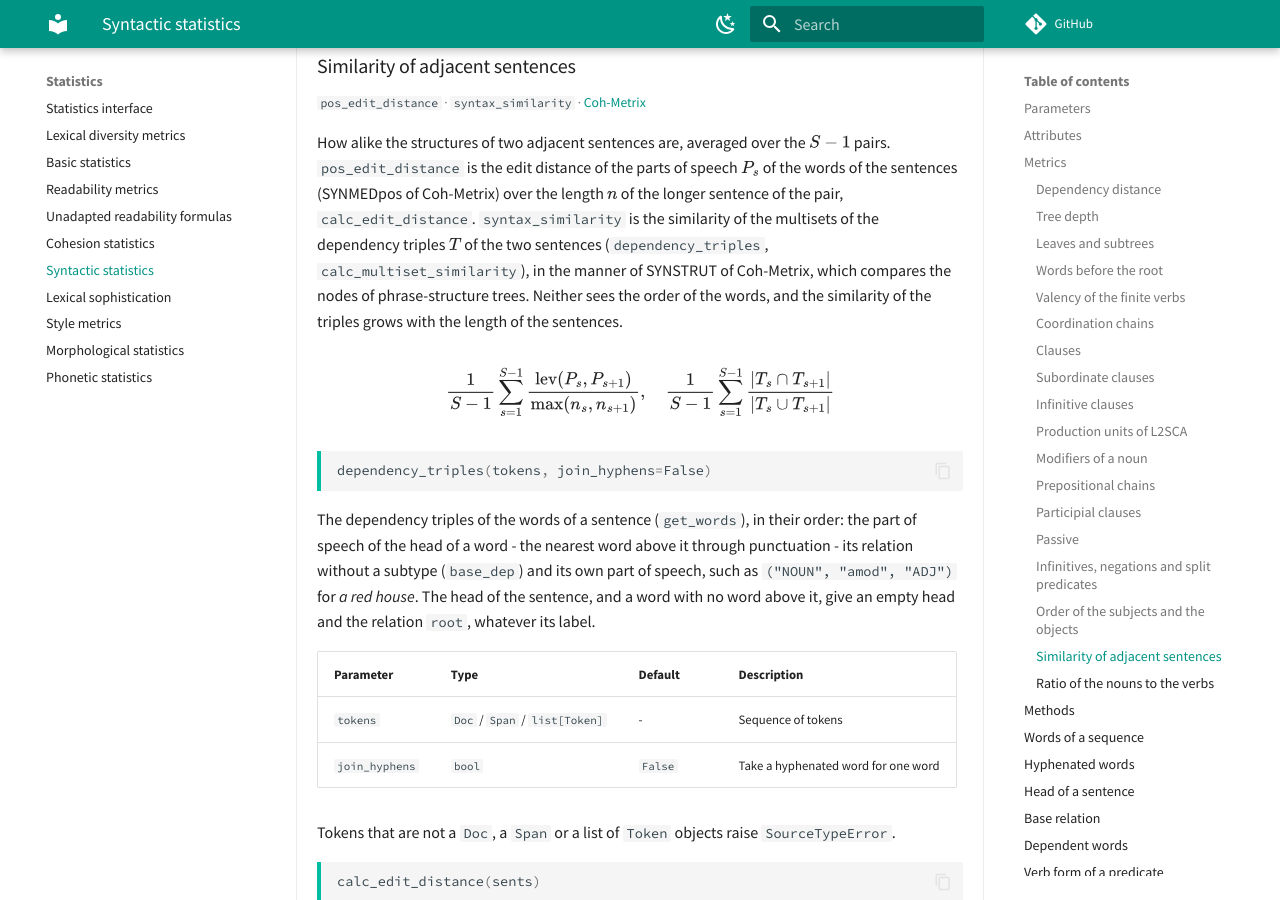
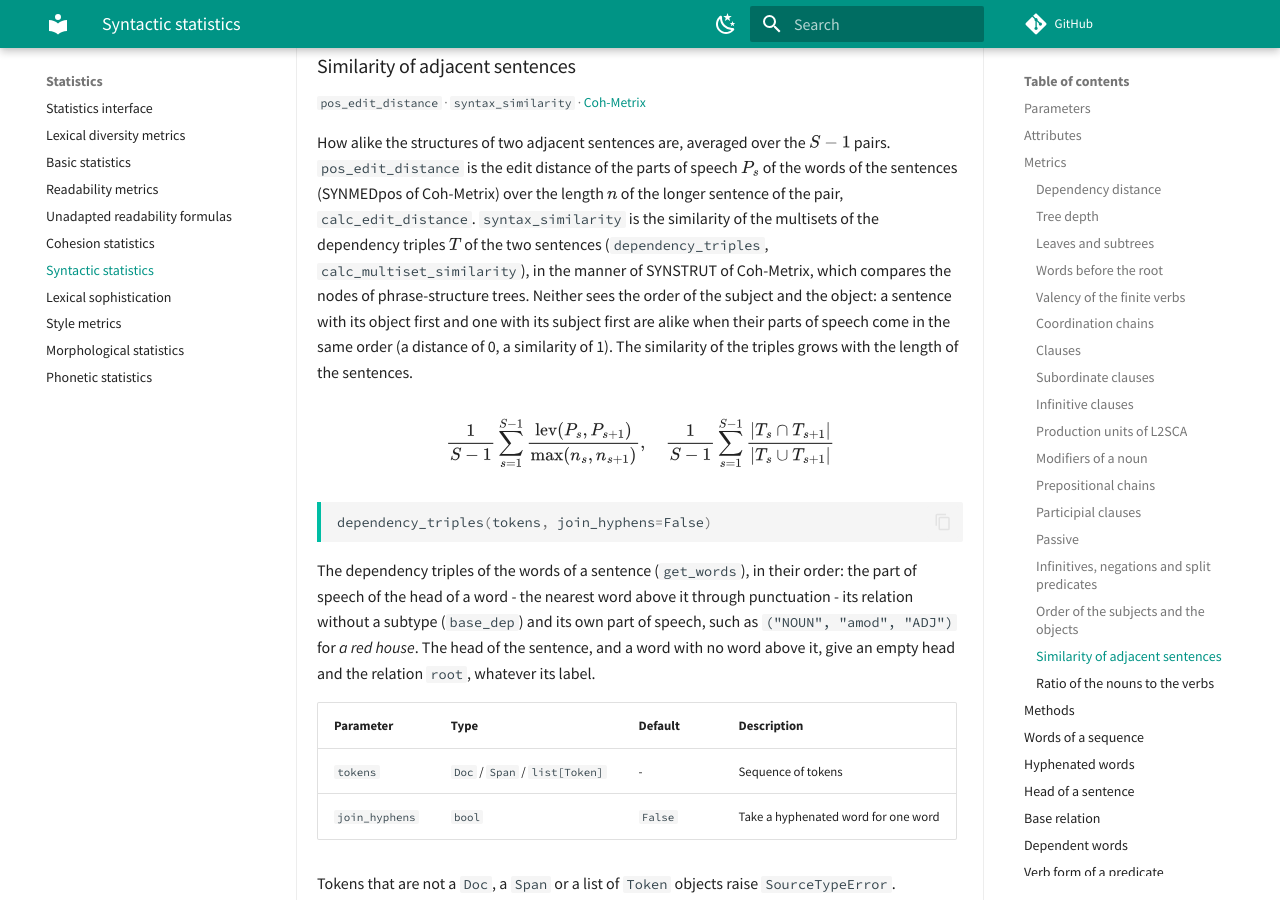
Before and after one commit to SergeyShk/anyTS, an MkDocs documentation site: the page built from docs/stats/syntax_stats.md, in a window 1280 px wide and 900 px high, scrolled down 15871 px. Built offline with MkDocs 1.6.1 and Material for MkDocs 9.7.7, drawn with Linux system fonts in a browser that asks for light colours; comment, search, counter and statistics services are not loaded.

Commit message:
The similarity of sentences sees no order of the subject and the object
The edit distance of the parts of speech reads their order; both measures miss
only an object and a subject that change places among the same parts of speech.

Co-Authored-By: Claude Opus 5.5 <noreply@anthropic.com>

```diff
--- a/docs/stats/syntax_stats.md
+++ b/docs/stats/syntax_stats.md
@@ -560,7 +560,7 @@ $$
 { .metric-meta }
 
 <!-- --8<-- [start:SyntaxStats-similarity] -->
-How alike the structures of two adjacent sentences are, averaged over the $S - 1$ pairs. `pos_edit_distance` is the edit distance of the parts of speech $P_s$ of the words of the sentences (SYNMEDpos of Coh-Metrix) over the length $n$ of the longer sentence of the pair, `calc_edit_distance`. `syntax_similarity` is the similarity of the multisets of the dependency triples $T$ of the two sentences (`dependency_triples`, `calc_multiset_similarity`), in the manner of SYNSTRUT of Coh-Metrix, which compares the nodes of phrase-structure trees. Neither sees the order of the words, and the similarity of the triples grows with the length of the sentences.
+How alike the structures of two adjacent sentences are, averaged over the $S - 1$ pairs. `pos_edit_distance` is the edit distance of the parts of speech $P_s$ of the words of the sentences (SYNMEDpos of Coh-Metrix) over the length $n$ of the longer sentence of the pair, `calc_edit_distance`. `syntax_similarity` is the similarity of the multisets of the dependency triples $T$ of the two sentences (`dependency_triples`, `calc_multiset_similarity`), in the manner of SYNSTRUT of Coh-Metrix, which compares the nodes of phrase-structure trees. Neither sees the order of the subject and the object: a sentence with its object first and one with its subject first are alike when their parts of speech come in the same order (a distance of 0, a similarity of 1). The similarity of the triples grows with the length of the sentences.
 
 $$
 \frac{1}{S - 1} \sum_{s=1}^{S-1} \frac{\textrm{lev}(P_s, P_{s+1})}{\max(n_s, n_{s+1})}, \quad
```
